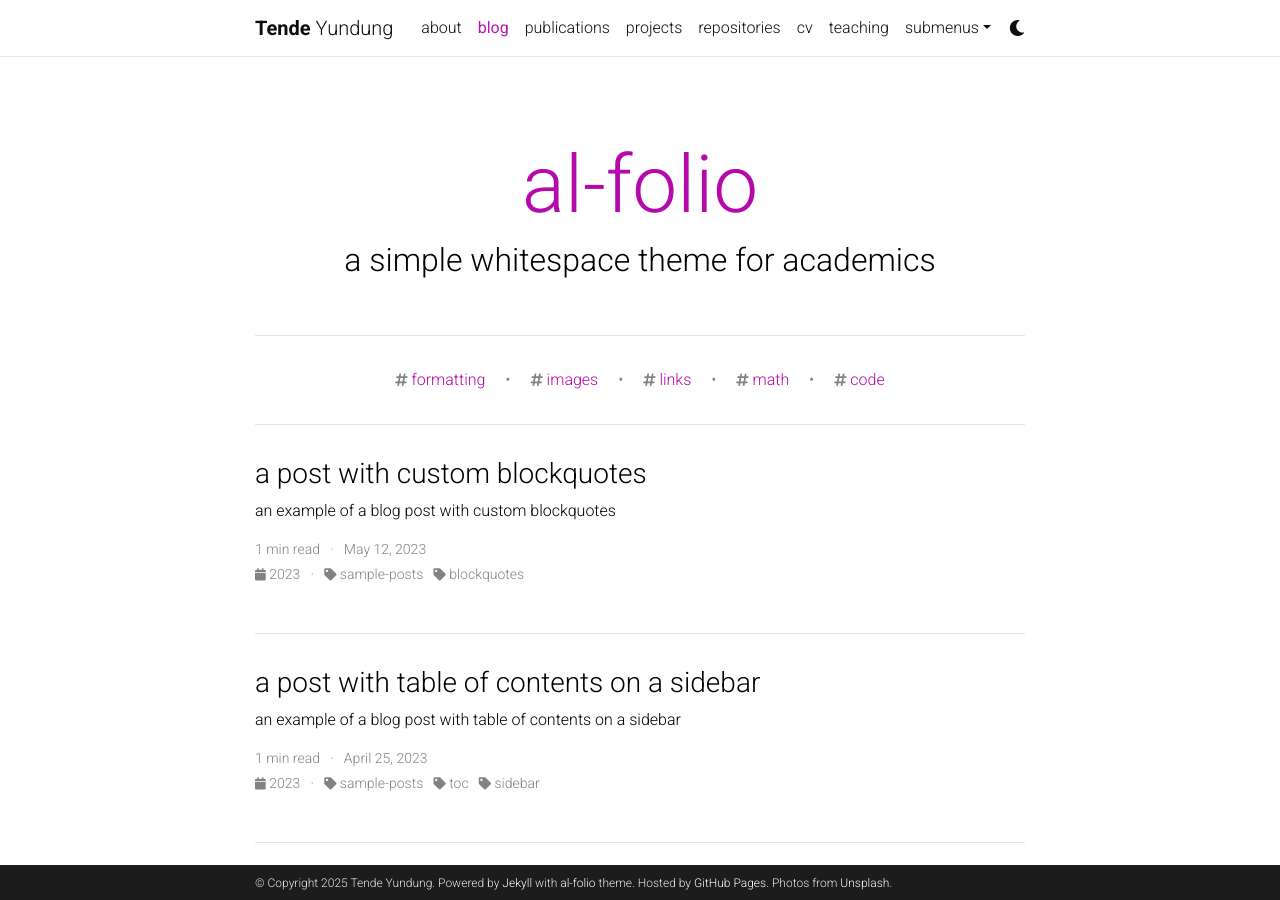
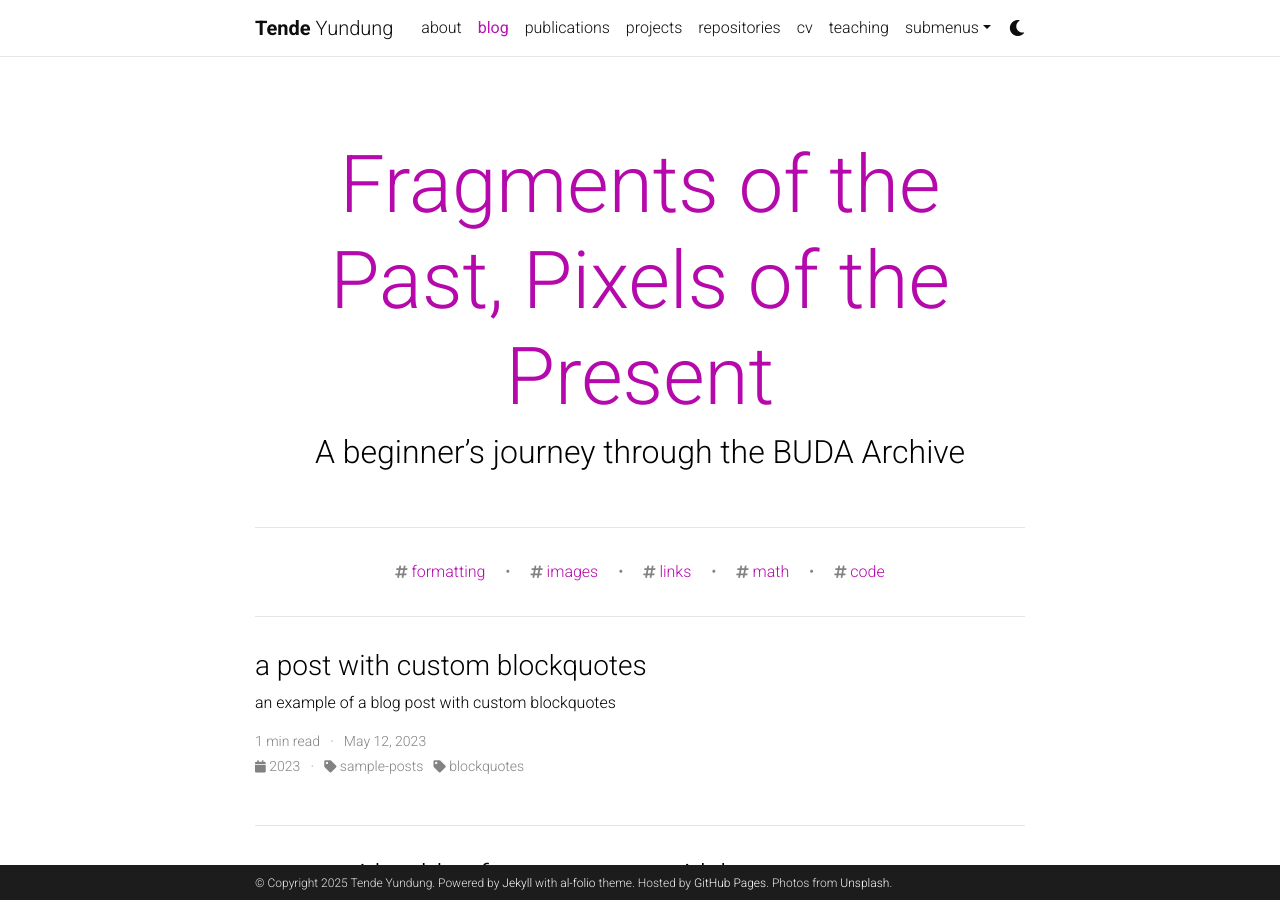
Before and after one commit to yundung/yundung.github.io, a Jekyll site: the page built from blog/index.html, in a window 1280 px wide and 900 px high. Built offline with Jekyll 4.4.1, drawn with Linux system fonts in a browser that asks for light colours; the list of posts is cut into pages by our own code; comment, search, counter and statistics services are not loaded; a style sheet for code colours, icons or effects is not loaded.

Commit message:
Procects made unable

```diff
--- a/_config.yml
+++ b/_config.yml
@@ -16,7 +16,7 @@ footer_text: >
 keywords: jekyll, jekyll-theme, academic-website, portfolio-website  # add your own keywords or leave empty
 
 lang: en # the language of your site (for example: en, fr, cn, ru, etc.)
-icon: ⚛️  # the emoji used as the favicon (alternatively, provide image name in /assets/img/)
+icon: 🏔️  # the emoji used as the favicon (alternatively, provide image name in /assets/img/)
 
 url: https://yundung.ch # the base hostname & protocol for your site
 baseurl: # the subpath of your site, e.g. /blog/
@@ -122,9 +122,9 @@ bing_site_verification:  # out your bing-site-verification ID (Bing Webmaster)
 # Blog
 # -----------------------------------------------------------------------------
 
-blog_name: al-folio # blog_name will be displayed in your blog page
+blog_name:  Fragments of the Past, Pixels of the Present # blog_name will be displayed in your blog page
 blog_nav_title: blog # your blog must have a title for it to be displayed in the nav bar
-blog_description: a simple whitespace theme for academics
+blog_description: A beginner’s journey through the BUDA Archive
 permalink: /blog/:year/:title/
 
 # Pagination
@@ -172,9 +172,9 @@ collections:
       layout: post
     output: true
     permalink: /news/:path/
-  projects:
-    output: true
-    permalink: /projects/:path/
+#  projects:
+#    output: true
+#    permalink: /projects/:path/
 
 announcements:
   enabled: true
```
